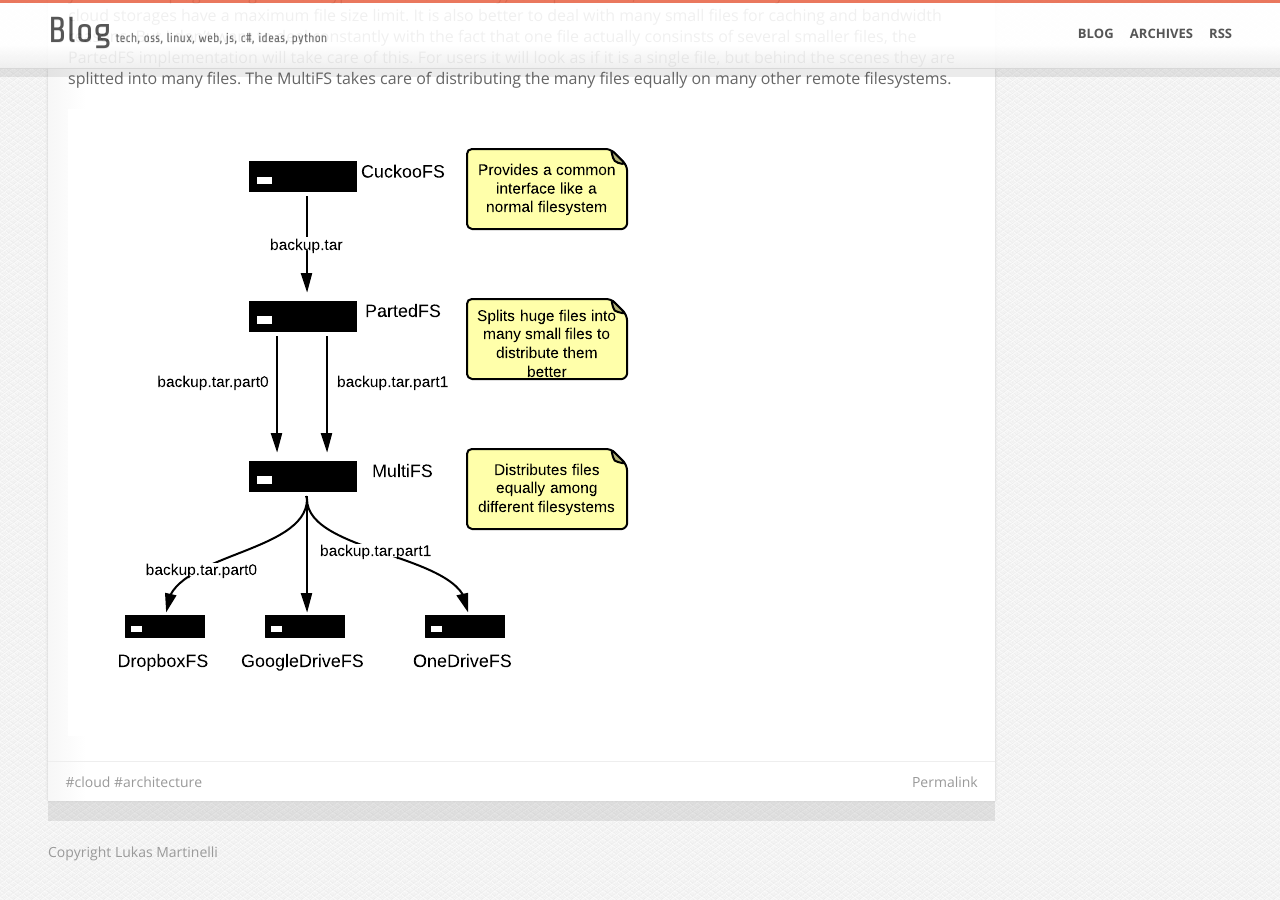
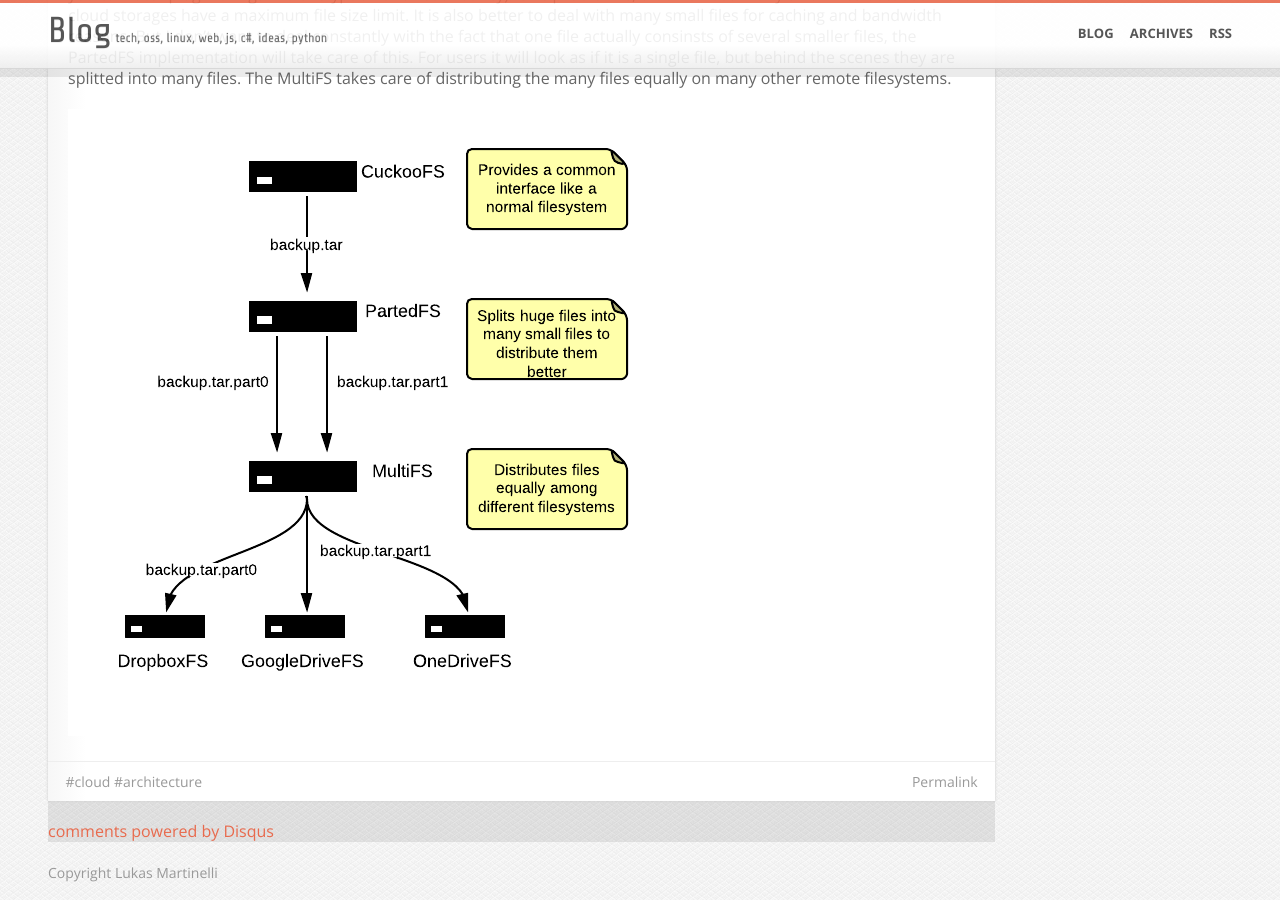
Before and after one commit to lukasmartinelli/lukasmartinelli.github.io, a Jekyll site: the page built from _posts/2014-03-13-cuckoo-drive-architecture.md, in a window 1280 px wide and 900 px high, scrolled down 1038 px. Built offline with Jekyll 4.4.1, drawn with Linux system fonts in a browser that asks for light colours; Markdown is read by kramdown in place of the engine named in the settings; comment, search, counter and statistics services are not loaded; before the commit the page ends 1917 px from its top, so only the background shows below that.

Commit message:
Had long disqus div

```diff
--- a/_includes/comments.html
+++ b/_includes/comments.html
@@ -2,10 +2,11 @@
 <script type="text/javascript">
     var disqus_shortname = 'lukasmartinelli';
 
-    (function () {
-        var s = document.createElement('script'); s.async = true;
-        s.type = 'text/javascript';
-        s.src = '//' + disqus_shortname + '.disqus.com/count.js';
-        (document.getElementsByTagName('HEAD')[0] || document.getElementsByTagName('BODY')[0]).appendChild(s);
-    }());
+    (function() {
+        var dsq = document.createElement('script'); dsq.type = 'text/javascript'; dsq.async = true;
+        dsq.src = '//' + disqus_shortname + '.disqus.com/embed.js';
+        (document.getElementsByTagName('head')[0] || document.getElementsByTagName('body')[0]).appendChild(dsq);
+    })();
 </script>
+<noscript>Please enable JavaScript to view the <a href="http://disqus.com/?ref_noscript">comments powered by Disqus.</a></noscript>
+<a href="http://disqus.com" class="dsq-brlink">comments powered by <span class="logo-disqus">Disqus</span></a>
```
